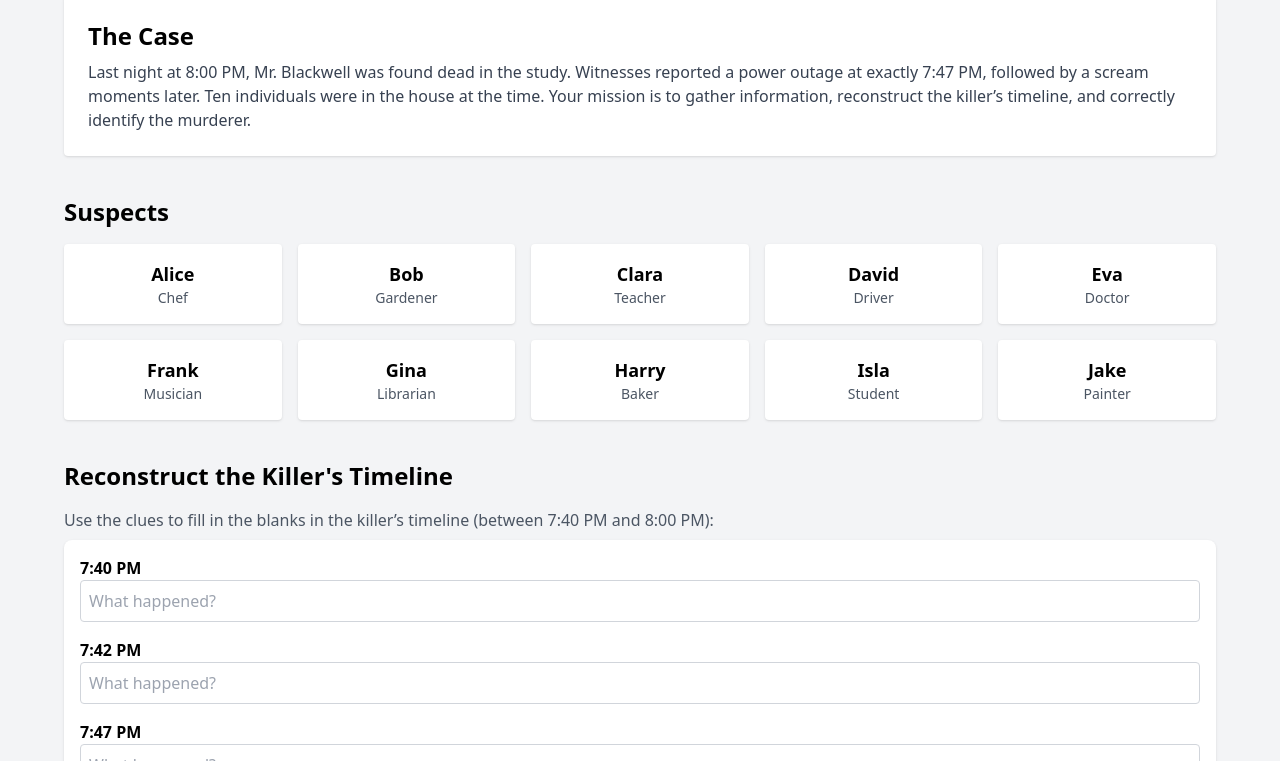
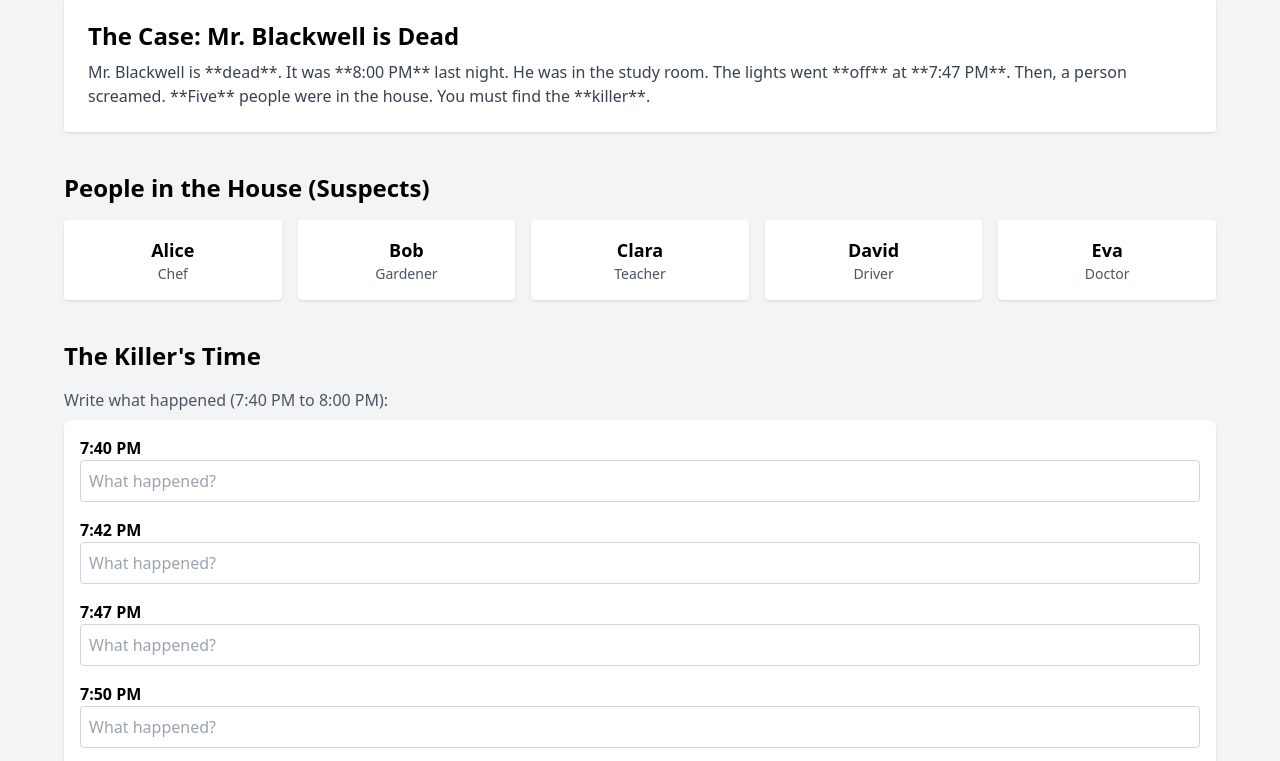
Before and after one commit to giuctti/murder-mystery-game, a plain HTML site: page index.html in a window 1280 px wide. Shown: the part 84-845 px from the top of the page. Drawn offline with nearby package versions, Linux system fonts and the light colour scheme.

Commit message:
Update index.html

```diff
--- a/index.html
+++ b/index.html
@@ -1,64 +1,59 @@
-<!-- Full HTML content with suspects, question modal, complete timeline section, and killer guess section restored -->
 <!DOCTYPE html>
 <html lang="en">
 <head>
   <meta charset="UTF-8">
   <meta name="viewport" content="width=device-width, initial-scale=1.0">
-  <title>Mystery Game</title>
+  <title>Mystery Game - A1 Level</title>
   <script src="https://cdn.tailwindcss.com"></script>
   <script src="https://cdnjs.cloudflare.com/ajax/libs/Sortable/1.15.0/Sortable.min.js"></script>
 </head>
 <body class="bg-gray-100 min-h-screen p-6">
   <div class="max-w-6xl mx-auto">
-    <h1 class="text-4xl font-bold text-center mb-4">🔍 Murder Mystery Game</h1>
+    <h1 class="text-4xl font-bold text-center mb-4">🔍 Mystery Game</h1>
 
-    <!-- Case Introduction -->
     <section class="mb-10 bg-white p-6 rounded shadow">
-      <h2 class="text-2xl font-semibold mb-2">The Case</h2>
+      <h2 class="text-2xl font-semibold mb-2">The Case: Mr. Blackwell is Dead</h2>
       <p class="text-gray-700">
-        Last night at 8:00 PM, Mr. Blackwell was found dead in the study. Witnesses reported a power outage
-        at exactly 7:47 PM, followed by a scream moments later. Ten individuals were in the house at the time.
-        Your mission is to gather information, reconstruct the killer’s timeline, and correctly identify the murderer.
+        Mr. Blackwell is **dead**. It was **8:00 PM** last night. He was in the study room.
+        The lights went **off** at **7:47 PM**. Then, a person screamed.
+        **Five** people were in the house. You must find the **killer**.
       </p>
     </section>
 
-    <!-- Suspect Section -->
     <section class="mb-10">
-      <h2 class="text-2xl font-semibold mb-4">Suspects</h2>
+      <h2 class="text-2xl font-semibold mb-4">People in the House (Suspects)</h2>
       <div class="grid grid-cols-2 md:grid-cols-5 gap-4" id="suspect-grid"></div>
     </section>
 
-    <!-- Question Modal -->
     <div id="question-modal" class="fixed inset-0 bg-black bg-opacity-50 flex items-center justify-center hidden">
       <div class="bg-white rounded-lg shadow-lg p-6 w-full max-w-xl">
-        <h3 class="text-xl font-bold mb-4" id="modal-title">Question Suspect</h3>
+        <h3 class="text-xl font-bold mb-4" id="modal-title">Ask a Question</h3>
+        <p class="text-sm text-gray-600 mb-3">Make a question with these words:</p>
         <ul id="modal-word-bank" class="flex gap-2 flex-wrap p-4 bg-gray-100 rounded mb-4 min-h-[60px]"></ul>
-        <button onclick="checkModalQuestion()" class="bg-blue-600 text-white px-4 py-2 rounded hover:bg-blue-700">Check</button>
+        <button onclick="checkModalQuestion()" class="bg-blue-600 text-white px-4 py-2 rounded hover:bg-blue-700">Check Question</button>
         <p id="modal-result" class="mt-2 font-bold"></p>
-        <button id="next-question-btn" onclick="nextModalQuestion()" class="mt-4 bg-green-600 text-white px-4 py-2 rounded hidden">Next Question</button>
+        <button id="next-question-btn" onclick="nextModalQuestion()" class="mt-4 bg-green-600 text-white px-4 py-2 rounded hidden">Next</button>
         <button onclick="closeModal()" class="mt-4 text-sm text-red-500 underline">Close</button>
       </div>
     </div>
 
-    <!-- Timeline and Killer Guess -->
     <section class="mb-10">
-      <h2 class="text-2xl font-semibold mb-4">Reconstruct the Killer's Timeline</h2>
-      <p class="mb-2 text-gray-600">Use the clues to fill in the blanks in the killer’s timeline (between 7:40 PM and 8:00 PM):</p>
+      <h2 class="text-2xl font-semibold mb-4">The Killer's Time</h2>
+      <p class="mb-2 text-gray-600">Write what happened (7:40 PM to 8:00 PM):</p>
       <form id="timeline-form" class="bg-white rounded-lg shadow p-4 space-y-4">
         <div><label class="block font-semibold">7:40 PM</label><input type="text" class="w-full p-2 border border-gray-300 rounded" placeholder="What happened?" id="time1"></div>
         <div><label class="block font-semibold">7:42 PM</label><input type="text" class="w-full p-2 border border-gray-300 rounded" placeholder="What happened?" id="time2"></div>
         <div><label class="block font-semibold">7:47 PM</label><input type="text" class="w-full p-2 border border-gray-300 rounded" placeholder="What happened?" id="time3"></div>
         <div><label class="block font-semibold">7:50 PM</label><input type="text" class="w-full p-2 border border-gray-300 rounded" placeholder="What happened?" id="time4"></div>
         <div><label class="block font-semibold">8:00 PM</label><input type="text" class="w-full p-2 border border-gray-300 rounded" placeholder="What happened?" id="time5"></div>
-        <button type="button" onclick="checkTimeline()" class="mt-4 bg-green-600 text-white px-4 py-2 rounded hover:bg-green-700">Check Timeline</button>
+        <button type="button" onclick="checkTimeline()" class="mt-4 bg-green-600 text-white px-4 py-2 rounded hover:bg-green-700">Check Time</button>
         <p id="timeline-result" class="mt-2 font-bold"></p>
       </form>
     </section>
 
-    <!-- Killer Guess Section -->
     <section class="mb-10">
       <h2 class="text-2xl font-semibold mb-4">Who is the Killer?</h2>
-      <p class="text-gray-600 mb-2">Choose the person you believe committed the crime based on your investigation:</p>
+      <p class="text-gray-600 mb-2">Choose the person:</p>
       <select id="killer-guess" class="w-full max-w-xs p-2 border border-gray-300 rounded">
         <option value="">-- Select a suspect --</option>
         <option>Alice</option>
@@ -66,11 +61,6 @@
         <option>Clara</option>
         <option>David</option>
         <option>Eva</option>
-        <option>Frank</option>
-        <option>Gina</option>
-        <option>Harry</option>
-        <option>Isla</option>
-        <option>Jake</option>
       </select>
       <button onclick="checkKillerGuess()" class="mt-4 bg-purple-600 text-white px-4 py-2 rounded hover:bg-purple-700">Submit Guess</button>
       <p id="killer-result" class="mt-2 font-bold"></p>
@@ -83,104 +73,55 @@
         name: 'Alice',
         job: 'Chef',
         responses: {
-          q1: 'At 7:40 PM, I was chopping vegetables in the kitchen.',
-          q2: 'At 7:42 PM, I saw Clara rushing toward the study.',
-          q3: 'At 7:47 PM, I heard a scream and the lights went out.',
-          q4: 'At 7:50 PM, I ran to the hall to check what happened.'
+          q1: 'I was chopping vegetables in the kitchen.',
+          q2: 'I saw Clara. She was running to the study.',
+          q3: 'I heard a scream. The lights went off.',
+          q4: 'I ran to the hall to check the sound.'
         }
       },
       {
         name: 'Bob',
         job: 'Gardener',
         responses: {
-          q1: 'At 7:40 PM, I was in the greenhouse.',
-          q2: 'At 7:42 PM, I saw no one.',
-          q3: 'At 7:47 PM, I heard a loud thud.',
-          q4: 'At 7:50 PM, I went inside to check the noise.'
+          q1: 'I was in the garden house.',
+          q2: 'I did not see any person.',
+          q3: 'I heard a loud sound (a "thud").',
+          q4: 'I went inside the house to check the noise.'
         }
       },
       {
         name: 'Clara',
         job: 'Teacher',
         responses: {
-          q1: 'At 7:40 PM, I was in the lounge reading a book.',
-          q2: 'At 7:42 PM, I saw no one. It was very quiet.',
-          q3: 'At 7:47 PM, I was still reading — nothing unusual happened.',
-          q4: 'At 7:50 PM, I was preparing some tea in the kitchen.'
+          q1: 'I was in the lounge. I was reading a book.',
+          q2: 'I did not see any person. It was quiet.',
+          q3: 'I was still reading. Nothing unusual happened.',
+          q4: 'I was making tea in the kitchen.'
         }
       },
       {
         name: 'David',
         job: 'Driver',
         responses: {
-          q1: 'At 7:40 PM, I was cleaning the car.',
-          q2: 'At 7:42 PM, I saw Eva coming from upstairs.',
-          q3: 'At 7:47 PM, I heard glass breaking.',
-          q4: 'At 7:50 PM, I stayed in the garage.'
+          q1: 'I was cleaning the car outside.',
+          q2: 'I saw Eva. She was coming from upstairs.',
+          q3: 'I heard a glass break (smash).',
+          q4: 'I stayed in the garage (car place).'
         }
       },
       {
         name: 'Eva',
         job: 'Doctor',
         responses: {
-          q1: 'At 7:40 PM, I was organizing the first-aid kit.',
-          q2: 'At 7:42 PM, I saw Jake moving toward the lounge.',
-          q3: 'At 7:47 PM, I heard a scream and dropped a glass.',
-          q4: 'At 7:50 PM, I cleaned up the mess.'
-        }
-      },
-      {
-        name: 'Frank',
-        job: 'Musician',
-        responses: {
-          q1: 'At 7:40 PM, I was tuning my guitar.',
-          q2: 'At 7:42 PM, I saw Clara with something in her hand.',
-          q3: 'At 7:47 PM, I heard the lights click off and a scream.',
-          q4: 'At 7:50 PM, I stayed in the music room.'
-        }
-      },
-      {
-        name: 'Gina',
-        job: 'Librarian',
-        responses: {
-          q1: 'At 7:40 PM, I was cataloging books.',
-          q2: 'At 7:42 PM, I heard someone in the hallway.',
-          q3: 'At 7:47 PM, I saw the lights flicker and heard a scream.',
-          q4: 'At 7:50 PM, I stayed in the library.'
-        }
-      },
-      {
-        name: 'Harry',
-        job: 'Baker',
-        responses: {
-          q1: 'At 7:40 PM, I was kneading dough.',
-          q2: 'At 7:42 PM, I saw no one.',
-          q3: 'At 7:47 PM, I heard a loud bang.',
-          q4: 'At 7:50 PM, I looked out the window.'
-        }
-      },
-      {
-        name: 'Isla',
-        job: 'Student',
-        responses: {
-          q1: 'At 7:40 PM, I was reading in the lounge.',
-          q2: 'At 7:42 PM, I saw Clara walking quickly.',
-          q3: 'At 7:47 PM, I heard a scream and the lights went out.',
-          q4: 'At 7:50 PM, I found the body.'
-        }
-      },
-      {
-        name: 'Jake',
-        job: 'Painter',
-        responses: {
-          q1: 'At 7:40 PM, I was washing brushes.',
-          q2: 'At 7:42 PM, I passed by the music room.',
-          q3: 'At 7:47 PM, I heard something fall upstairs.',
-          q4: 'At 7:50 PM, I was back in the art studio.'
+          q1: 'I was organizing the first-aid kit.',
+          q2: 'I did not see anyone.',
+          q3: 'I heard a scream and I dropped a glass.',
+          q4: 'I cleaned the mess on the floor.'
         }
       }
     ];
 
+    // Simplified Past Simple Questions (A1 Level)
     const allQuestions = [
       'Where were you at 7:40 PM?',
       'What did you see at 7:42 PM?',
@@ -232,10 +173,10 @@
       const result = document.getElementById('modal-result');
       if (userQuestion === expected) {
         const answer = currentSuspect.responses[`q${currentQuestionIndex + 1}`];
-        result.textContent = `✅ ${currentSuspect.name} says: "${answer}"`;
+        result.textContent = `✅ Correct! ${currentSuspect.name} said: "${answer}"`;
         document.getElementById('next-question-btn').classList.remove('hidden');
       } else {
-        result.textContent = '❌ Try again.';
+        result.textContent = '❌ Try again. The question is wrong.';
       }
     }
 
@@ -254,12 +195,13 @@
     }
 
     function checkTimeline() {
+      // Simplified expected timeline events for A1 level
       const expected = [
-        'Clara turned off the lights from the circuit box.',
-        'Clara entered the study with a blunt object.',
-        'A scream was heard.',
-        'Clara ran out and disposed of the weapon.',
-        'The body was discovered by Isla.'
+        'Clara turned off the lights.', // 'Clara turned off the lights from the circuit box.'
+        'Clara hit Mr. Blackwell in the study.', // 'Clara entered the study with a blunt object.'
+        'A scream was heard.', // 'A scream was heard.'
+        'Clara ran away.', // 'Clara ran out and disposed of the weapon.'
+        'The body was found.' // 'The body was discovered by Isla.' - changed "Isla" to a simpler statement since Isla is not a suspect now.
       ];
 
       const userAnswers = [
@@ -271,11 +213,13 @@
       ];
 
       const result = document.getElementById('timeline-result');
-      const isCorrect = userAnswers.every((ans, i) => ans.toLowerCase() === expected[i].toLowerCase());
+      const correctCount = userAnswers.filter((ans, i) => ans.toLowerCase() === expected[i].toLowerCase()).length;
 
-      result.textContent = isCorrect
-        ? '✅ Timeline is correct!'
-        : '❌ Some entries are incorrect. Try again.';
+      if (correctCount === expected.length) {
+          result.textContent = '✅ The time events are correct!';
+      } else {
+          result.textContent = `❌ ${correctCount} of ${expected.length} are correct. Try again.`;
+      }
     }
 
     function checkKillerGuess() {
@@ -283,7 +227,7 @@
       const result = document.getElementById("killer-result");
       result.textContent = guess === "Clara"
         ? `✅ Correct! ${guess} is the killer.`
-        : `❌ Incorrect. ${guess} is not the killer.`;
+        : `❌ Wrong guess. ${guess} is not the killer.`;
     }
 
     function shuffle(arr) {
```
